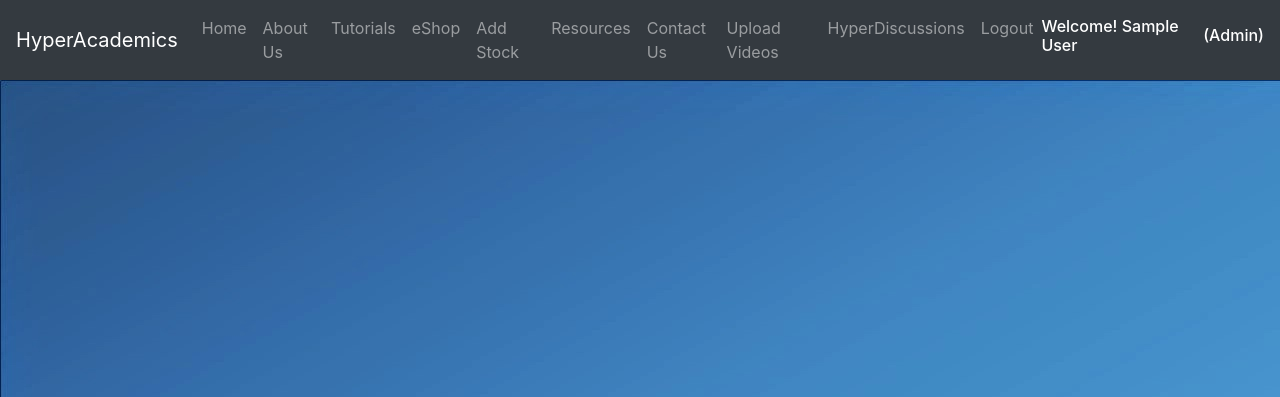
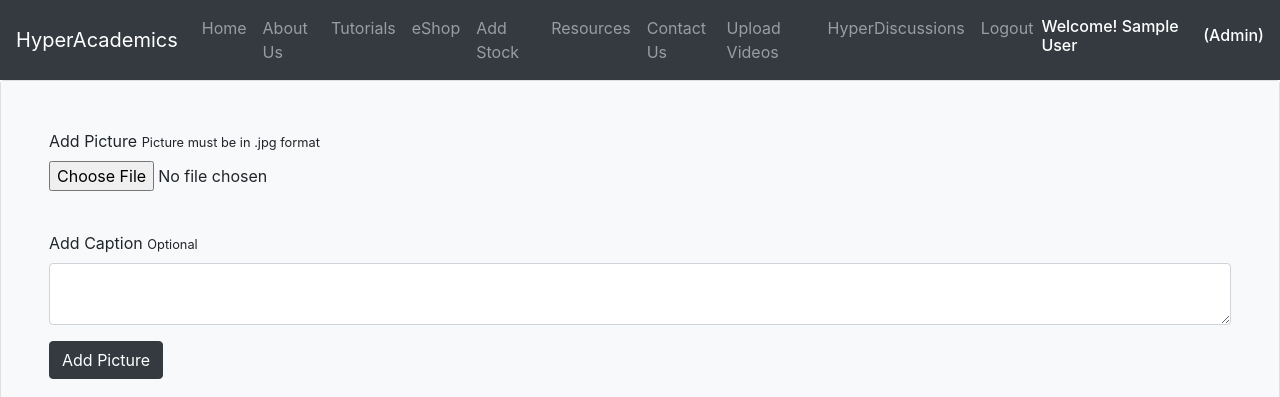
Before and after one commit to davdbryson456/site, a Flask app: page / in a window 1280 px wide. Shown: the top 397 px of the page. Run offline with Flask 2, Linux system fonts and the light colour scheme; a user stored in the database is signed in; tables that the repository leaves empty hold one stand-in row (values such as "Sample post"); some libraries are stand-ins or nearby versions.

Commit message:
Dynamic slider implemented

```diff
--- a/app/forms.py
+++ b/app/forms.py
@@ -97,3 +97,10 @@
 class Deletevids(Form):
 
     vid_name = HiddenField()
+
+
+class Homepage (Form):
+
+    pic = FileField('Pictures must be in jpg format', validators=[FileRequired(), FileAllowed(['jpg'], 'Pictures only!')])
+
+    caption = TextAreaField('Caption')
--- a/app/templates/home.html
+++ b/app/templates/home.html
@@ -3,46 +3,68 @@
 {% block main %}
 
 
+{% if current_user.is_admin %}
 
-<div id="carouselExampleIndicators" class="carousel slide-expand-lg" data-ride="carousel">
-  <ol class="carousel-indicators">
-    <li data-target="#carouselExampleIndicators" data-slide-to="0" class="active"></li>
-    <li data-target="#carouselExampleIndicators" data-slide-to="1"></li>
-    <li data-target="#carouselExampleIndicators" data-slide-to="2"></li>
-  </ol>
-  <div class="carousel-inner">
+<div class="card">
 
-    <div class="carousel-item active">
-      <img src="{{url_for('static',filename='image2.jpg') }}" class="d-block w-100" alt="img1">
+    <div class="card-body px-lg-5 pt-5 bg-light">
 
-         <div class="carousel-caption d-none d-md-block">
-            <h1>We have gained notoriety as the lead professionals in the
-            #YoureGonnaACEThis business! Come join us!</h1>
+        <form action= "{{ url_for('home') }}" method="post" enctype="multipart/form-data" class="">
 
-        </div>
+              <div class="form-group">
+                <label for="exampleInputPassword1">Add Picture <small>Picture must be in .jpg format</small></label><br>
+                {{ homeform.pic}}
+              </div>
+
+              <br>
+
+              <div class="form-group">
+                <label for="exampleInputPassword1">Add Caption <Small>Optional</Small></label>
+                {{ homeform.caption(class="form-control") }}
+              </div>
+
+               {{ homeform.csrf_token }}
+
+               <button type="submit" name="submit" class="btn btn-dark">Add Picture</button>
+        </form>
+
     </div>
+</div>
 
-    <div class="carousel-item">
-      <img src="{{url_for('static',filename='hyperacademics.jpeg') }}" class="d-block w-100" alt="img2">
-    </div>
-
-    <div class="carousel-item">
-      <img src="{{url_for('static',filename='image3.jpg') }}" class="d-block w-100" alt="img3">
-    </div>
-
-  </div>
-  <a class="carousel-control-prev" href="#carouselExampleIndicators" role="button" data-slide="prev">
-    <span class="carousel-control-prev-icon" aria-hidden="true"></span>
-    <span class="sr-only">Previous</span>
-  </a>
-  <a class="carousel-control-next" href="#carouselExampleIndicators" role="button" data-slide="next">
-    <span class="carousel-control-next-icon" aria-hidden="true"></span>
-    <span class="sr-only">Next</span>
-  </a>
-</div>
+{% endif %}
 
 
 
 
 
+<div id="carouselExampleIndicators" class="carousel slide-expand-lg" data-ride="carousel">
+
+
+     <div class="carousel-inner">
+
+      {% for picture in all_pics %}
+
+
+      <div class="carousel-item{% if loop.index == 1 %} active{% endif %}">
+        <img src="{{url_for('static',filename='homepage_pics/'+picture.pic_name) }}" class="d-block w-100" alt="test1">
+          <div class="carousel-caption d-none d-md-block"><h1>{{ picture.caption }}</h1></div>
+      </div>
+      {% endfor %}
+
+
+      <a class="carousel-control-prev" href="#carouselExampleIndicators" role="button" data-slide="prev">
+        <span class="carousel-control-prev-icon" aria-hidden="true"></span>
+        <span class="sr-only">Previous</span>
+      </a>
+
+      <a class="carousel-control-next" href="#carouselExampleIndicators" role="button" data-slide="next">
+        <span class="carousel-control-next-icon" aria-hidden="true"></span>
+        <span class="sr-only">Next</span>
+      </a>
+
+    </div>
+</div>
+
+
+
 {% endblock %}
--- a/app/views.py
+++ b/app/views.py
@@ -3,8 +3,8 @@
 from flask import render_template, url_for, flash, redirect, request, abort, session
 from app import mail
 from flask_mail import Message
-from app.forms import Signup, contactform, Login, Uploadvids, _Post, _Comment, Add_newbook, Add_usedbook, Add_supplies, Add_accessories, addtocart, Deletepost, Deletevids
-from .models import Users, Post, Comment, NewBook, UsedBook, Supplies, Accessories, Orders
+from app.forms import Signup, contactform, Login, Uploadvids, _Post, _Comment, Add_newbook, Add_usedbook, Add_supplies, Add_accessories, addtocart, Deletepost, Deletevids, Homepage
+from .models import Users, Post, Comment, NewBook, UsedBook, Supplies, Accessories, Orders, Homepage_pics
 from sqlalchemy.exc import IntegrityError
 from flask_login import login_user, logout_user, current_user, login_required,UserMixin
 from flask_admin import Admin
@@ -19,10 +19,41 @@
 APP_ROOT = os.path.dirname(os.path.abspath(__file__))
 
 
-@app.route('/')
+@app.route('/', methods=["GET", "POST"])
 def home():
 
-    return render_template('home.html')
+    homeform = Homepage()
+
+    if request.method == 'POST' and homeform.validate_on_submit():
+
+        pic = homeform.pic.data
+        picname = pic.filename
+        caption = homeform.caption.data
+
+        target = os.path.join(APP_ROOT, 'static/homepage_pics/')
+
+        if not os.path.isdir(target):
+            os.mkdir(target)
+
+        pic.save("/".join([target, picname]))
+
+        newpic = Homepage_pics(picname, caption)
+
+        db.session.add(newpic)
+        db.session.commit()
+        flash('Added!', 'success')
+
+        return redirect(url_for('home'))
+
+
+    def get_pics():
+
+        allpics = db.session.query(Homepage_pics).all()
+        return allpics
+
+    all_pics = get_pics()
+
+    return render_template('home.html', homeform=homeform, all_pics=all_pics)
 
 
 
@@ -380,7 +411,7 @@
 
         with mail.connect() as conn:
 
-            msg = Message(subject=contact.subject.data, sender="davidbryson@hotmail.com", recipients=["davidoliverbryson@gmail.com"])
+            msg = Message(subject=contact.subject.data, sender=contact.email.data, recipients=["davidoliverbryson@gmail.com"])
 
             body = ("Name:"+" "+contact.name.data+"\n" +
                     "Email:"+" "+contact.email.data+"\n" +
@@ -557,3 +588,4 @@
 admin.add_view(MyModelView(Supplies, db.session))
 admin.add_view(MyModelView(Accessories, db.session))
 admin.add_view(MyModelView(Orders, db.session))
+admin.add_view(MyModelView(Homepage_pics, db.session))
```
Also changed, not shown: app/__init__.py (+3 -4 lines), app/models.py (+15 -1 lines), app/templates/resources.html (+28 -0 lines), migrations/versions/f7cae76ca0a2_.py (added, +33 -0 lines), app/static/homepage_pics/20170825_212738.jpg (added), app/static/homepage_pics/25fa56467beb81a44aaa128f62eaa549.jpg (added), app/static/homepage_pics/image2.jpg (renamed from app/static/image2.jpg), app/static/hyperacademics.jpeg (deleted), app/static/image3.jpg (deleted).
